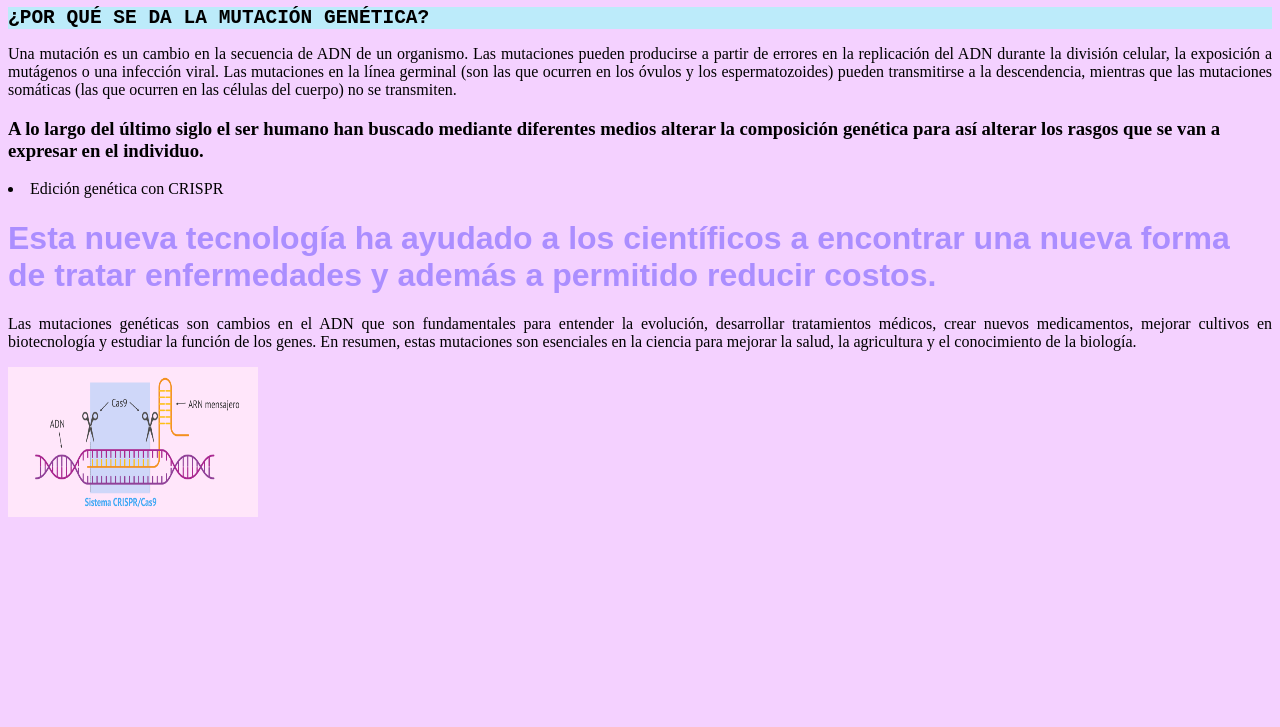
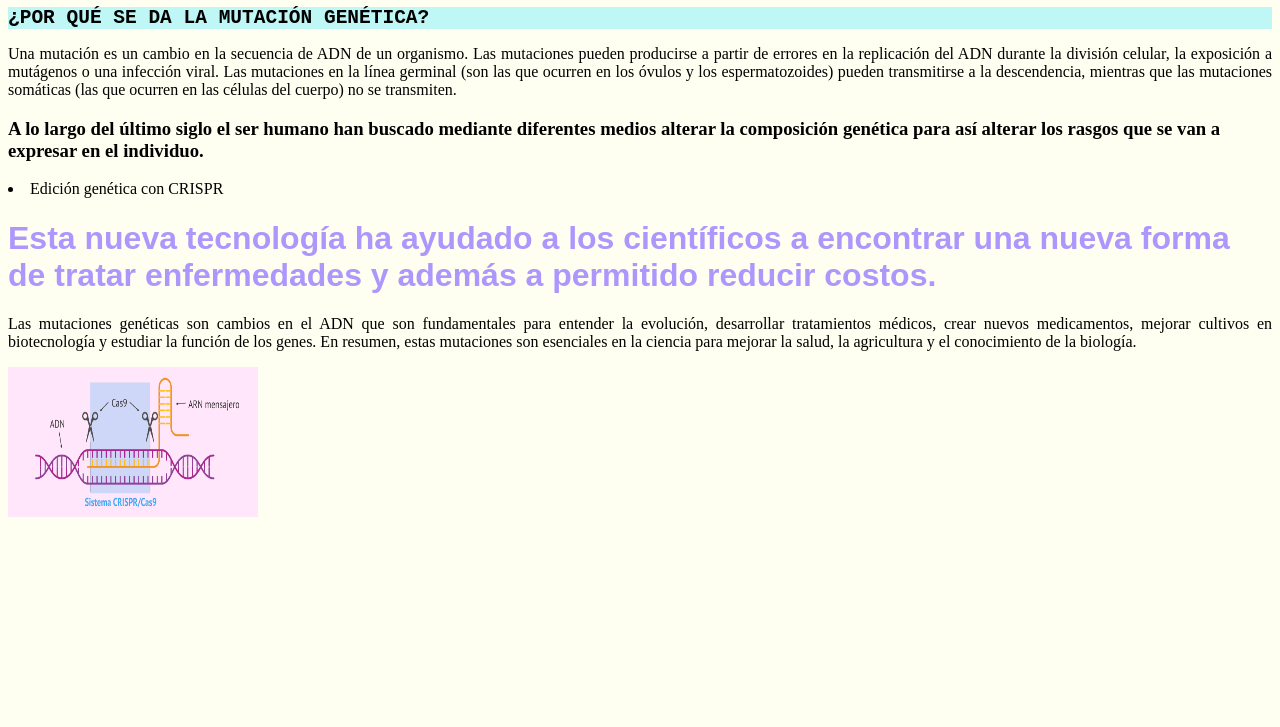
Before and after one commit to 09042008939/pagecientifica, a plain HTML site: page index.html in a window 1280 px wide. Shown: the part 73-800 px from the top of the page. Drawn offline with Linux system fonts and the light colour scheme.

Commit message:
style.css

```diff
--- a/style.css
+++ b/style.css
@@ -1,5 +1,5 @@
 body {
-  background: rgba(243, 204, 300, 0.9);
+  background: rgba(2240, 255, 240, 0.9);
 }
 p {
   color: black;
```
